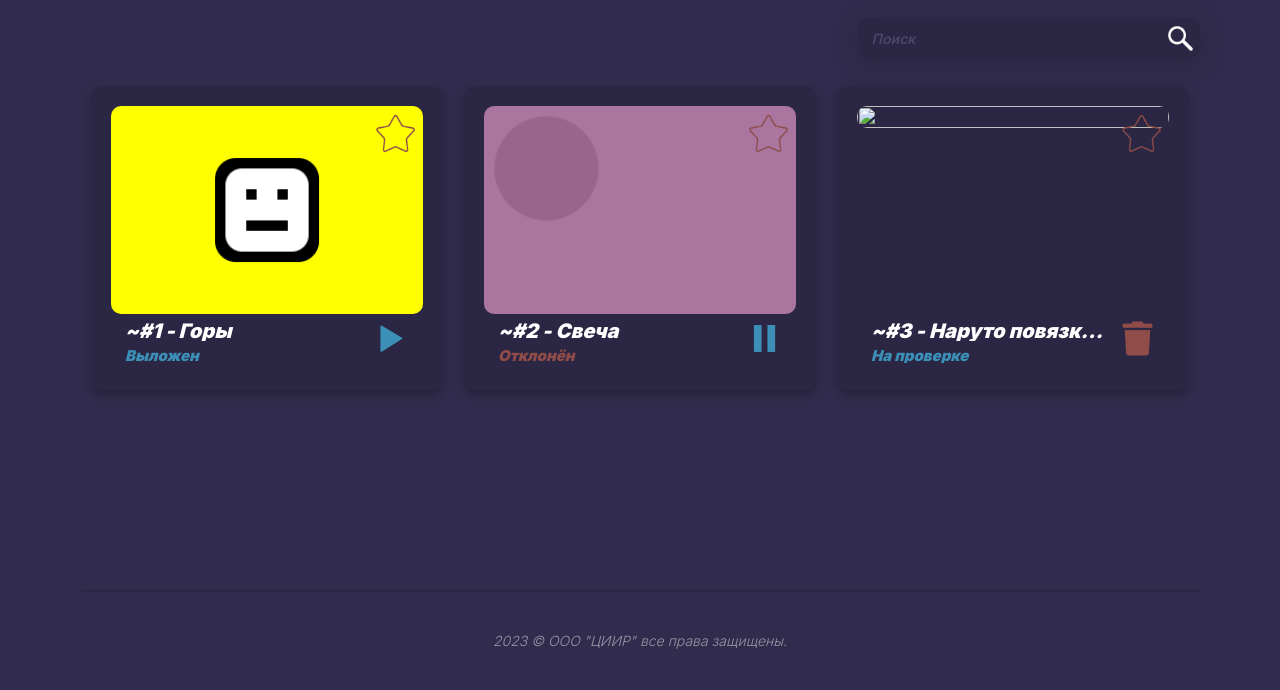
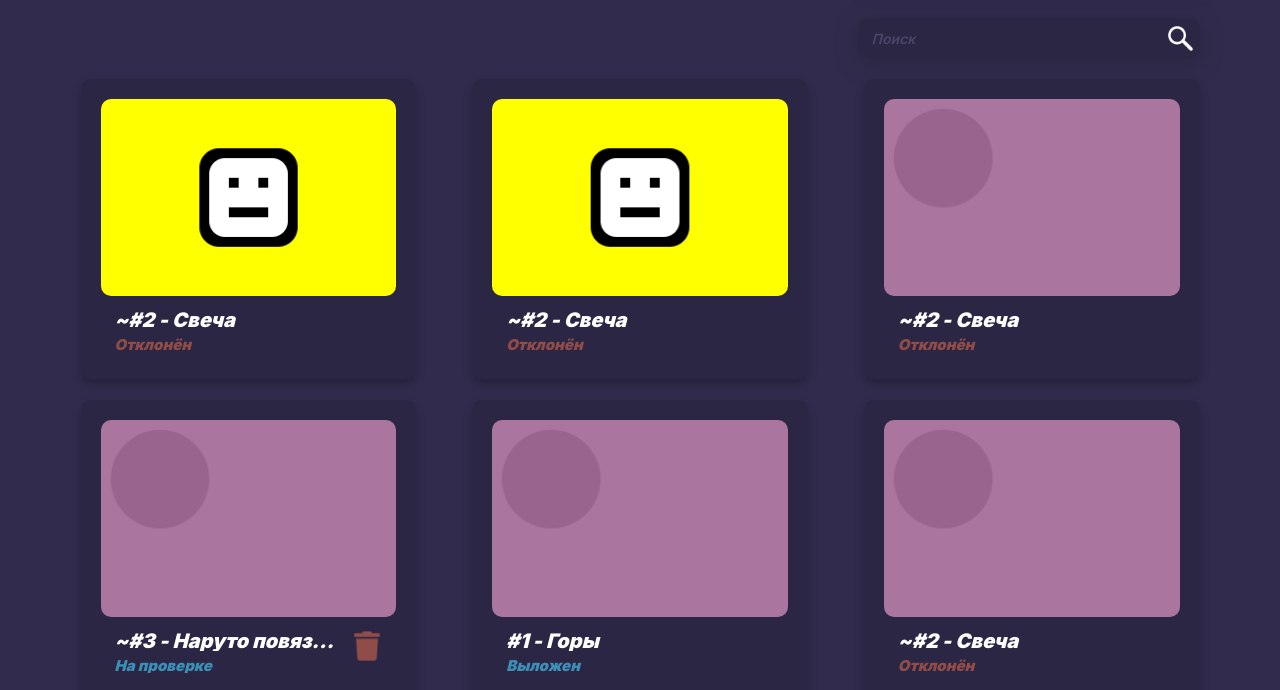
Before and after one commit to TayaTeslya/css-cair-edu, a plain HTML site: page pages/mylevels.html in a window 1280 px wide. Shown: the part 110-800 px from the top of the page. Drawn offline with nearby package versions, Linux system fonts and the light colour scheme.

Commit message:
full вёрстка

```diff
--- a/css/mylevels.css
+++ b/css/mylevels.css
@@ -1,3 +1,14 @@
 .reject {
     color: #8F4C48;
 }
+
+button.card-status-level  {
+    background-color: inherit;
+    height: 30px;
+    width: auto;
+}
+
+button.card-status-level img {
+    width: 100%;
+    height: 100%;
+}
--- a/pages/mylevels.html
+++ b/pages/mylevels.html
@@ -63,71 +63,122 @@
         <section>
             <div class="container"> <!-- стандартный шаблон - с чего начинается любая секция -->
                 <div class="d-flex align-items-center flex-wrap justify-content-center"> <!-- стандартный шаблон - с чего начинается любая секция -->
-
-
-
-
-
-
-                    <div class="row my-md-0 my-lg-2 w-100">
-                        <div class="d-flex col-lg-4 col-md-12 col-sm-12 col-12 my-md-2 my-sm-2 my-2 my-lg-0 justify-content-center justify-content-lg-start">
-                            <a id="1" href="../pages/level.html#1" class="d-flex card col-lg-11 col-md-11 col-sm-11 col-11 justify-content-between flex-column">
+                    <div class="d-flex flex-wrap ps-0 ms-0 w-100 justify-content-between gap-4">
+                        <div class="card-container d-flex py-0 px-0">
+                            <a id="1" href="../pages/newlevel.html#1" class="d-flex card justify-content-between flex-column gap-2">
                                 <div class="card-img col-lg-12 col-md-12 col-sm-12 col-12 d-flex justify-content-center">
                                     <img src="../img/levels/46.png" alt="">
-                                    <div id="1" class="favorite anime-little"> <!-- вытащить по классу, в айди номер картинки - вытаскивать его и с помощью него уже работать с короче нахуй иди ты поняла всё, думай мозгой -->
-                                        <img src="../img/icons/not_favorite_icon.png" alt="">
-                                    </div>
-                                </div>
-                                <div class="d-flex card-description justify-content-between mx-3 my-2">
-                                    <div class="d-flex flex-column col-10 col-sm-10 col-lg-10 col-md-10">
-                                        <p class="card-title ov-text">~#<span>1</span> - Горы</p>
-                                        <p class="card-author ov-text">Выложен&#160;</p>
-                                    </div>
-                                    <div class="card-status-level d-flex col-1 col-sm-1 col-lg-1 col-md-1 justify-content-end">
-                                        <img src="../img/icons/start_icon.png" alt="">
-                                    </div>
-                                </div>
-                            </a>
-                        </div>
-                        <div class="d-flex col-lg-4 col-md-12 col-sm-12 col-12 justify-content-center my-md-2 my-sm-2 my-lg-0 my-2">
-                            <a id="2" href="../pages/level.html#2" class="d-flex card col-lg-11 col-md-11 col-sm-11 col-11 justify-content-between flex-column">
-                                <div class="card-img col-lg-12 col-md-12 col-sm-12 col-12 d-flex justify-content-center">
-                                    <img src="../img/levels/98.png" alt="">
-                                    <div id="2" class="favorite anime-little"> <!-- вытащить по классу, в айди номер картинки - вытаскивать его и с помощью него уже работать с короче нахуй иди ты поняла всё, думай мозгой -->
-                                        <img src="../img/icons/not_favorite_icon.png" alt="">
-                                    </div>
                                 </div>
                                 <div class="d-flex card-description justify-content-between mx-3 my-2">
                                     <div class="d-flex flex-column col-10 col-sm-10 col-lg-10 col-md-10">
                                         <p class="card-title ov-text">~#<span>2</span> - Свеча</p>
-                                        <p class="card-author ov-text reject">Отклонён&#160;</p>
+                                        <p class="card-author ov-text reject" title="Причина отклонения. Публикация автоматически удалится через 7 дней">Отклонён</p>
                                     </div>
-                                    <div class="card-status-level d-flex col-1 col-sm-1 col-lg-1 col-md-1 justify-content-end">
-                                        <img src="../img/icons/pause_icon.png" alt="">
-                                    </div>
+                                    <button id="0" class="button-delete-level card-status-level d-flex col-1 col-sm-1 col-lg-1 col-md-1 justify-content-end d-none">
+                                        <img src="../img/icons/delete_icon.png" alt="">
+                                    </button>
                                 </div>
                             </a>
                         </div>
-                        <div class="d-flex col-lg-4 col-md-12 col-sm-12 col-12 justify-content-lg-end justify-content-center my-md-2 my-sm-2 my-lg-0 my-2">
-                            <a id="3" href="../pages/level.html#3" class="d-flex card col-lg-11 col-md-11 col-sm-11 col-11 justify-content-between flex-column">
+                        <div class="card-container d-flex py-0 px-0">
+                            <a id="1" href="../pages/newlevel.html#1" class="d-flex card justify-content-between flex-column gap-2">
                                 <div class="card-img col-lg-12 col-md-12 col-sm-12 col-12 d-flex justify-content-center">
-                                    <img src="../img/levels/101.png" alt="">
-                                    <div id="3" class="favorite anime-little"> <!-- вытащить по классу, в айди номер картинки - вытаскивать его и с помощью него уже работать с короче нахуй иди ты поняла всё, думай мозгой -->
-                                        <img src="../img/icons/not_favorite_icon.png" alt="">
+                                    <img src="../img/levels/46.png" alt="">
+                                </div>
+                                <div class="d-flex card-description justify-content-between mx-3 my-2">
+                                    <div class="d-flex flex-column col-10 col-sm-10 col-lg-10 col-md-10">
+                                        <p class="card-title ov-text">~#<span>2</span> - Свеча</p>
+                                        <p class="card-author ov-text reject" title="Причина отклонения. Публикация автоматически удалится через 7 дней">Отклонён</p>
                                     </div>
+                                    <button id="0" class="button-delete-level card-status-level d-flex col-1 col-sm-1 col-lg-1 col-md-1 justify-content-end d-none">
+                                        <img src="../img/icons/delete_icon.png" alt="">
+                                    </button>
+                                </div>
+                            </a>
+                        </div>
+                        <div class="card-container d-flex py-0 px-0">
+                            <a id="1" href="../pages/newlevel.html#1" class="d-flex card justify-content-between flex-column gap-2">
+                                <div class="card-img col-lg-12 col-md-12 col-sm-12 col-12 d-flex justify-content-center">
+                                    <img src="../img/levels/98.png" alt="">
+                                </div>
+                                <div class="d-flex card-description justify-content-between mx-3 my-2">
+                                    <div class="d-flex flex-column col-10 col-sm-10 col-lg-10 col-md-10">
+                                        <p class="card-title ov-text">~#<span>2</span> - Свеча</p>
+                                        <p class="card-author ov-text reject" title="Причина отклонения. Публикация автоматически удалится через 7 дней">Отклонён</p>
+                                    </div>
+                                    <button id="0" class="button-delete-level card-status-level d-flex col-1 col-sm-1 col-lg-1 col-md-1 justify-content-end d-none">
+                                        <img src="../img/icons/delete_icon.png" alt="">
+                                    </button>
+                                </div>
+                            </a>
+                        </div>
+                        <div class="card-container d-flex py-0 px-0">
+                            <a id="1" href="../pages/newlevel.html#1" class="d-flex card justify-content-between flex-column gap-2">
+                                <div class="card-img col-lg-12 col-md-12 col-sm-12 col-12 d-flex justify-content-center">
+                                    <img src="../img/levels/98.png" alt="">
                                 </div>
                                 <div class="d-flex card-description justify-content-between mx-3 my-2">
                                     <div class="d-flex flex-column col-10 col-sm-10 col-lg-10 col-md-10">
                                         <p class="card-title ov-text">~#<span>3</span> - Наруто повязкаghjghjmghmghm</p>
                                         <p class="card-author ov-text">На проверке&#160;</p>
                                     </div>
-                                    <div class="card-status-level d-flex col-1 col-sm-1 col-lg-1 col-md-1 justify-content-end">
+                                    <button id="0" class="button-delete-level card-status-level d-flex col-1 col-sm-1 col-lg-1 col-md-1 justify-content-end">
                                         <img src="../img/icons/delete_icon.png" alt="">
+                                    </button>
+                                </div>
+                            </a>
+                        </div>
+                        <div class="card-container d-flex py-0 px-0">
+                            <a id="1" href="./pages/level.html#1" class="d-flex card justify-content-between flex-column gap-2">
+                                <div class="card-img col-lg-12 col-md-12 col-sm-12 col-12 d-flex justify-content-center">
+                                    <img src="../img/levels/98.png" alt="">
+                                </div>
+                                <div class="d-flex card-description justify-content-between mx-3 my-2">
+                                    <div class="d-flex flex-column col-10 col-sm-10 col-lg-10 col-md-10">
+                                        <p class="card-title ov-text">#<span>1</span> - Горы</p>
+                                        <p class="card-author ov-text">Выложен&#160;</p>
                                     </div>
+                                    <button id="0" class="button-delete-level card-status-level d-flex col-1 col-sm-1 col-lg-1 col-md-1 justify-content-end d-none">
+                                        <img src="../img/icons/delete_icon.png" alt="">
+                                    </button>
+                                </div>
+                            </a>
+                        </div>
+                        <div class="card-container d-flex py-0 px-0">
+                            <a id="1" href="../pages/newlevel.html#1"    class="d-flex card justify-content-between flex-column gap-2">
+                                <div class="card-img col-lg-12 col-md-12 col-sm-12 col-12 d-flex justify-content-center">
+                                    <img src="../img/levels/98.png" alt="">
+
+                                </div>
+                                <div class="d-flex card-description justify-content-between mx-3 my-2">
+                                    <div class="d-flex flex-column col-10 col-sm-10 col-lg-10 col-md-10">
+                                        <p class="card-title ov-text">~#<span>2</span> - Свеча</p>
+                                        <p class="card-author ov-text reject" title="Причина отклонения. Публикация автоматически удалится через 7 дней">Отклонён</p>
+                                    </div>
+                                    <button id="0" class="button-delete-level card-status-level d-flex col-1 col-sm-1 col-lg-1 col-md-1 justify-content-end d-none">
+                                        <img src="../img/icons/delete_icon.png" alt="">
+                                    </button>
+                                </div>
+                            </a>
+                        </div>
+                        <div class="card-container d-flex py-0 px-0">
+                            <a id="1" href="../pages/level.html#1" class="d-flex card justify-content-between flex-column gap-2">
+                                <div class="card-img col-lg-12 col-md-12 col-sm-12 col-12 d-flex justify-content-center">
+                                    <img src="../img/levels/98.png" alt="">
+                                </div>
+                                <div class="d-flex card-description justify-content-between mx-3 my-2">
+                                    <div class="d-flex flex-column col-10 col-sm-10 col-lg-10 col-md-10">
+                                        <p class="card-title ov-text">#<span>1</span> - Горы</p>
+                                        <p class="card-author ov-text">Выложен&#160;</p>
+                                    </div>
+                                    <button id="0" class="button-delete-level card-status-level d-flex col-1 col-sm-1 col-lg-1 col-md-1 justify-content-end d-none">
+                                        <img src="../img/icons/delete_icon.png" alt="">
+                                    </button>
                                 </div>
                             </a>
                         </div>
                     </div>
+
 
 
 
```
Also changed, not shown: index.html (+13 -13 lines), js/mylevels.js (+9 -0 lines).
